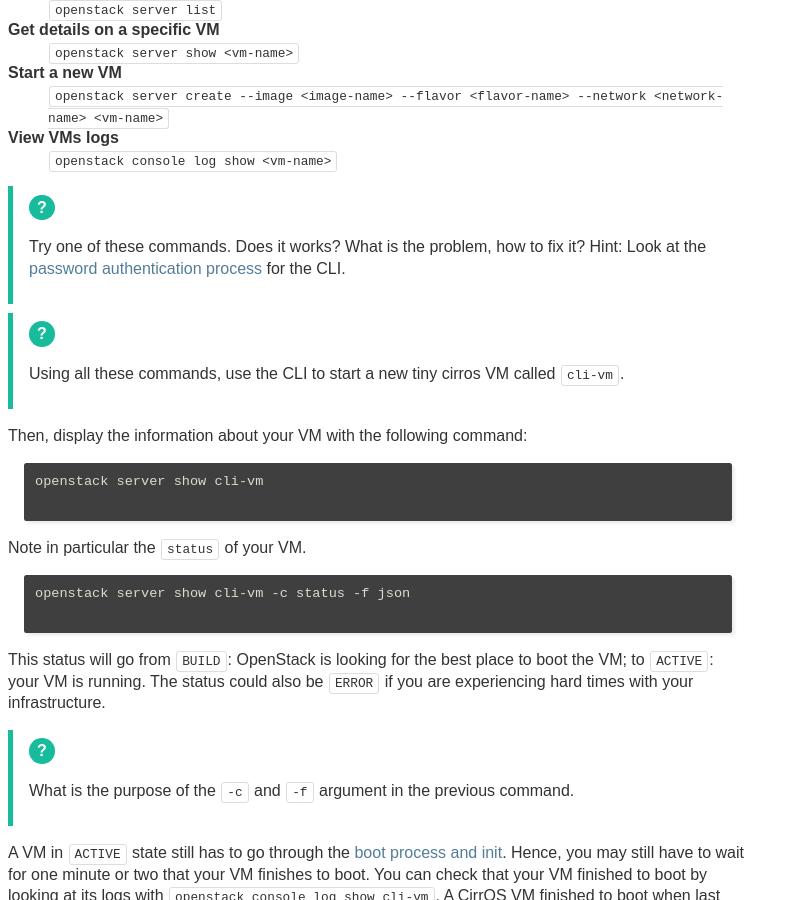
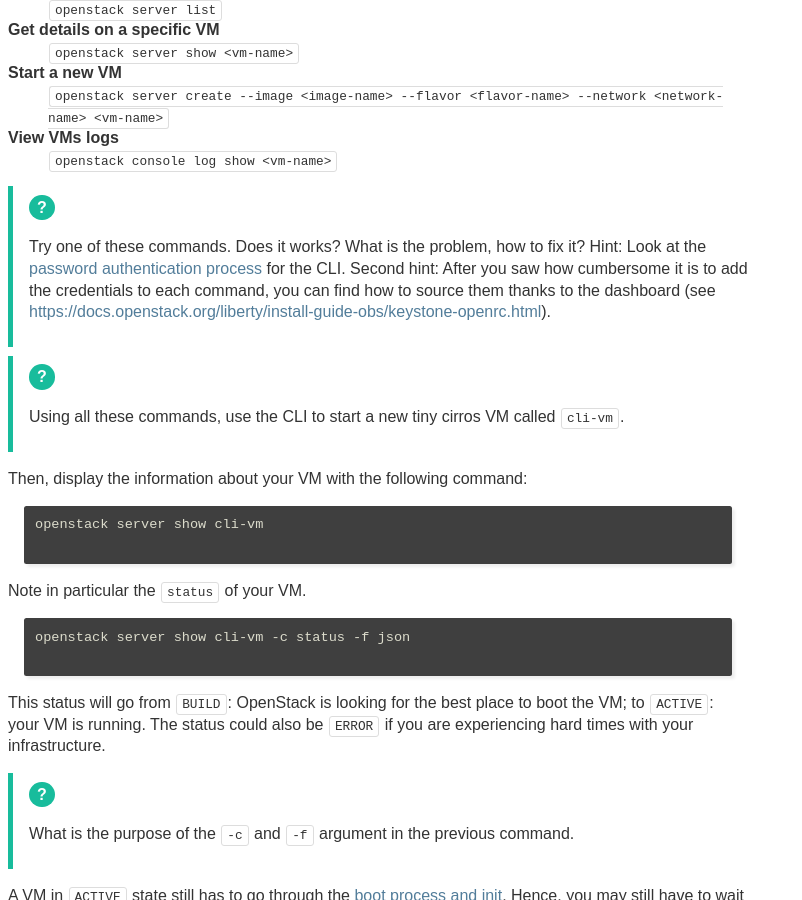
Before and after one commit to Marie-Donnie/Marie-Donnie.github.io, a Jekyll site: the page teachings/2021-2022/os-imt/index.html, which Jekyll copies as it is, in a window 1280 px wide and 900 px high, scrolled down 5101 px. Shown: the whole window, without its empty margins (0-802 px from the left). Built offline with Jekyll 4.4.1, drawn with Linux system fonts in a browser that asks for light colours; some web fonts are replaced; some of the changed text lies outside the part shown.

Commit message:
admin-openrc

```diff
--- a/teachings/2021-2022/os-imt/index.html
+++ b/teachings/2021-2022/os-imt/index.html
@@ -1,7 +1,7 @@
 <!DOCTYPE html>
 <html lang="en">
 <head>
-<!-- 2021-11-22 lun. 10:22 -->
+<!-- 2021-11-22 lun. 10:42 -->
 <meta charset="utf-8">
 <meta name="viewport" content="width=device-width, initial-scale=1">
 <title>Operate Resources in Public and Private Clouds Thanks to OpenStack</title>
@@ -259,62 +259,62 @@
 <ul>
 <li><a href="#sec:req">1. Requirements and Setup</a>
 <ul>
-<li><a href="#orgfce4e64">1.1. Environment</a></li>
+<li><a href="#org00b5846">1.1. Environment</a></li>
 <li><a href="#sec:assign-lab">1.2. Access the Lab machine</a></li>
 <li><a href="#sec:rscs-lab">1.3. Resources of the Lab</a></li>
-<li><a href="#org9b5cf46">1.4. Setup OpenStack</a></li>
+<li><a href="#org3e96fc2">1.4. Setup OpenStack</a></li>
 </ul>
 </li>
 <li><a href="#sec:play-with-os">2. Play with OpenStack (as an Admin)</a>
 <ul>
-<li><a href="#org8949b68">2.1. OpenStack Horizon dashboard</a></li>
+<li><a href="#orgbea8dd4">2.1. OpenStack Horizon dashboard</a></li>
 <li><a href="#sec:os-cli">2.2. Unleash the operator in you</a>
 <ul>
-<li><a href="#org1c9cae4">2.2.1. Make the world reaches the VM</a></li>
+<li><a href="#org5a219f2">2.2.1. Make the world reaches the VM</a></li>
 </ul>
 </li>
 <li><a href="#sec:enc-trust">2.3. In encryption we trust</a></li>
-<li><a href="#orgc16f362">2.4. The art of contextualizing a VM</a>
+<li><a href="#orgac6d861">2.4. The art of contextualizing a VM</a>
 <ul>
 <li><a href="#sec:debian10-ftw">2.4.1. Debian 10 FTW</a></li>
 <li><a href="#sec:cloud-init">2.4.2. <code>cloud-init</code> in Action</a></li>
 </ul>
 </li>
-<li><a href="#org853bdf4">2.5. Run VMs at (near-)native speed</a></li>
+<li><a href="#org22f8ac8">2.5. Run VMs at (near-)native speed</a></li>
 </ul>
 </li>
 <li><a href="#sec:wp-devops">3. Deploy a WordPress as a Service (as a DevOps)</a></li>
 <li><a href="#sec:heat">4. Automatize the Deployment with Heat</a>
 <ul>
-<li><a href="#orge434f50">4.1. Preamble</a></li>
-<li><a href="#orgd55ec61">4.2. Boot a VM</a></li>
+<li><a href="#org97a5b20">4.1. Preamble</a></li>
+<li><a href="#orgc50f2f2">4.2. Boot a VM</a></li>
 <li><a href="#sec:heat-params">4.3. Need more flexibility: let&rsquo;s add parameters</a></li>
 <li><a href="#sec:heat-outputs">4.4. Need to return values: let&rsquo;s use outputs</a></li>
-<li><a href="#org23f07f3">4.5. Integrate <code>cloud-init</code></a></li>
-<li><a href="#org81bb9ec">4.6. Dynamic configuration with <code>cloud-init</code> and parameters</a></li>
+<li><a href="#orga639eb5">4.5. Integrate <code>cloud-init</code></a></li>
+<li><a href="#org6eb33ef">4.6. Dynamic configuration with <code>cloud-init</code> and parameters</a></li>
 <li><a href="#sec:data-deps-rscs">4.7. Data dependency between resources</a></li>
-<li><a href="#org2063c64">4.8. Nested templates</a></li>
-<li><a href="#org87916c5">4.9. Nested templates with data dependency</a></li>
-<li><a href="#org60dfb22">4.10. Other type of resources: floating IP</a></li>
+<li><a href="#org279f3d0">4.8. Nested templates</a></li>
+<li><a href="#orgc2a402b">4.9. Nested templates with data dependency</a></li>
+<li><a href="#org31ed3ef">4.10. Other type of resources: floating IP</a></li>
 </ul>
 </li>
 <li><a href="#sec:wp-heat">5. Deploy a WordPress as a Service (as a Heat DevOps)</a></li>
-<li><a href="#org79511b5">6. Appendix</a>
+<li><a href="#orge478e53">6. Appendix</a>
 <ul>
-<li><a href="#orgeab300e">6.1. Install MariaDB on Debian 10</a></li>
-<li><a href="#orgd2596f4">6.2. Install Wordpress application on Debian 10</a></li>
+<li><a href="#org53f746b">6.1. Install MariaDB on Debian 10</a></li>
+<li><a href="#org62e805b">6.2. Install Wordpress application on Debian 10</a></li>
 </ul>
 </li>
 </ul>
 </div>
 </nav>
 
-<div id="outline-container-orgc07dad6" class="outline-2">
-<h2 id="sec:req"><a id="orgc07dad6"></a><span class="section-number-2">1</span> Requirements and Setup</h2>
+<div id="outline-container-orge94916e" class="outline-2">
+<h2 id="sec:req"><a id="orge94916e"></a><span class="section-number-2">1</span> Requirements and Setup</h2>
 <div class="outline-text-2" id="text-sec:req">
 </div>
-<div id="outline-container-orgfce4e64" class="outline-3">
-<h3 id="orgfce4e64"><span class="section-number-3">1.1</span> Environment</h3>
+<div id="outline-container-org00b5846" class="outline-3">
+<h3 id="org00b5846"><span class="section-number-3">1.1</span> Environment</h3>
 <div class="outline-text-3" id="text-1-1">
 <p>
 OpenStack needs, at least, 6 Go of RAM to run. And plenty more to
@@ -354,8 +354,8 @@
 </div>
 </div>
 
-<div id="outline-container-org039005a" class="outline-3">
-<h3 id="sec:assign-lab"><a id="org039005a"></a><span class="section-number-3">1.2</span> Access the Lab machine</h3>
+<div id="outline-container-org142a8a3" class="outline-3">
+<h3 id="sec:assign-lab"><a id="org142a8a3"></a><span class="section-number-3">1.2</span> Access the Lab machine</h3>
 <div class="outline-text-3" id="text-sec:assign-lab">
 <p>
 Find the assignation list of Lab machine per student on the
@@ -456,8 +456,8 @@
 </div>
 </div>
 
-<div id="outline-container-org74c7877" class="outline-3">
-<h3 id="sec:rscs-lab"><a id="org74c7877"></a><span class="section-number-3">1.3</span> Resources of the Lab</h3>
+<div id="outline-container-org7b892cd" class="outline-3">
+<h3 id="sec:rscs-lab"><a id="org7b892cd"></a><span class="section-number-3">1.3</span> Resources of the Lab</h3>
 <div class="outline-text-3" id="text-sec:rscs-lab">
 <p>
 Get the resources of the lab at <a href="https://raw.githubusercontent.com/Marie-Donnie/lectures/master/2021-2022/os-imt/tp.tar.gz">https://raw.githubusercontent.com/Marie-Donnie/lectures/master/2021-2022/os-imt/tp.tar.gz</a>:
@@ -481,8 +481,8 @@
 </div>
 </div>
 
-<div id="outline-container-org9b5cf46" class="outline-3">
-<h3 id="org9b5cf46"><span class="section-number-3">1.4</span> Setup OpenStack</h3>
+<div id="outline-container-org3e96fc2" class="outline-3">
+<h3 id="org3e96fc2"><span class="section-number-3">1.4</span> Setup OpenStack</h3>
 <div class="outline-text-3" id="text-1-4">
 <p>
 Install snap.
@@ -522,12 +522,12 @@
 </div>
 </div>
 
-<div id="outline-container-org328fcc4" class="outline-2">
-<h2 id="sec:play-with-os"><a id="org328fcc4"></a><span class="section-number-2">2</span> Play with OpenStack (as an Admin)</h2>
+<div id="outline-container-orga104219" class="outline-2">
+<h2 id="sec:play-with-os"><a id="orga104219"></a><span class="section-number-2">2</span> Play with OpenStack (as an Admin)</h2>
 <div class="outline-text-2" id="text-sec:play-with-os">
 </div>
-<div id="outline-container-org8949b68" class="outline-3">
-<h3 id="org8949b68"><span class="section-number-3">2.1</span> OpenStack Horizon dashboard</h3>
+<div id="outline-container-orgbea8dd4" class="outline-3">
+<h3 id="orgbea8dd4"><span class="section-number-3">2.1</span> OpenStack Horizon dashboard</h3>
 <div class="outline-text-3" id="text-2-1">
 <p>
 One service deployed is the OpenStack dashboard (Horizon). On your own
@@ -576,8 +576,8 @@
 </div>
 </div>
 
-<div id="outline-container-org8a02016" class="outline-3">
-<h3 id="sec:os-cli"><a id="org8a02016"></a><span class="section-number-3">2.2</span> Unleash the operator in you</h3>
+<div id="outline-container-org9725fef" class="outline-3">
+<h3 id="sec:os-cli"><a id="org9725fef"></a><span class="section-number-3">2.2</span> Unleash the operator in you</h3>
 <div class="outline-text-3" id="text-sec:os-cli">
 <p>
 While Horizon is helpful to discover OpenStack features, this is not
@@ -608,7 +608,9 @@
 <p>
 Try one of these commands.  Does it works?  What is the problem, how
 to fix it?  Hint: Look at the <a href="https://docs.openstack.org/python-openstackclient/ussuri/cli/authentication.html">password authentication process</a> for the
-CLI.
+CLI. Second hint: After you saw how cumbersome it is to add the
+credentials to each command, you can find how to source them thanks to
+the dashboard (see <a href="https://docs.openstack.org/liberty/install-guide-obs/keystone-openrc.html">https://docs.openstack.org/liberty/install-guide-obs/keystone-openrc.html</a>).
 </p>
 
 </div>
@@ -674,8 +676,8 @@
 </pre>
 </div>
 
-<div id="outline-container-org1c9cae4" class="outline-4">
-<h4 id="org1c9cae4"><span class="section-number-4">2.2.1</span> Make the world reaches the VM</h4>
+<div id="outline-container-org5a219f2" class="outline-4">
+<h4 id="org5a219f2"><span class="section-number-4">2.2.1</span> Make the world reaches the VM</h4>
 <div class="outline-text-4" id="text-2-2-1">
 <p>
 The <a href="https://docs.openstack.org/neutron/ussuri/">neutron</a> service manage networks in OpenStack.  Neutron
@@ -782,8 +784,8 @@
 </div>
 </div>
 
-<div id="outline-container-org42157f3" class="outline-3">
-<h3 id="sec:enc-trust"><a id="org42157f3"></a><span class="section-number-3">2.3</span> In encryption we trust</h3>
+<div id="outline-container-org2b792f4" class="outline-3">
+<h3 id="sec:enc-trust"><a id="org2b792f4"></a><span class="section-number-3">2.3</span> In encryption we trust</h3>
 <div class="outline-text-3" id="text-sec:enc-trust">
 <p>
 Any cirros VMs share the same credentials (i.e., <code>cirros</code>, <code>gocubsgo</code>)
@@ -861,8 +863,8 @@
 </div>
 </div>
 
-<div id="outline-container-orgc16f362" class="outline-3">
-<h3 id="orgc16f362"><span class="section-number-3">2.4</span> The art of contextualizing a VM</h3>
+<div id="outline-container-orgac6d861" class="outline-3">
+<h3 id="orgac6d861"><span class="section-number-3">2.4</span> The art of contextualizing a VM</h3>
 <div class="outline-text-3" id="text-2-4">
 <p>
 Contextualizing is the process that automatically installs software,
@@ -887,8 +889,8 @@
 </p>
 </div>
 
-<div id="outline-container-org7ec3608" class="outline-4">
-<h4 id="sec:debian10-ftw"><a id="org7ec3608"></a><span class="section-number-4">2.4.1</span> Debian 10 FTW</h4>
+<div id="outline-container-orgac3e0f3" class="outline-4">
+<h4 id="sec:debian10-ftw"><a id="orgac3e0f3"></a><span class="section-number-4">2.4.1</span> Debian 10 FTW</h4>
 <div class="outline-text-4" id="text-sec:debian10-ftw">
 <p>
 When it comes the time to deal with real applications, we cannot use
@@ -904,7 +906,7 @@
 </p>
 
 <div class="org-src-container">
-<pre class="src src-bash" id="orgf3bf0c8"><span style="color: #7f7f7f;"># </span><span style="color: #7f7f7f;">Delete VMs</span>
+<pre class="src src-bash" id="orgc08b1f0"><span style="color: #7f7f7f;"># </span><span style="color: #7f7f7f;">Delete VMs</span>
 <span style="color: #00bfff;">for</span> vm<span style="color: #00bfff;"> in</span> $(<span style="color: #fa8072;">openstack</span> server list -c ID -f value); <span style="color: #00bfff;">do</span> <span style="color: #deb887;">\</span>
   <span style="color: #f08080;">echo</span> <span style="color: #deb887;">"Deleting ${vm}..."</span>; <span style="color: #deb887;">\</span>
   openstack server delete <span style="color: #deb887;">"${vm}"</span>; <span style="color: #deb887;">\</span>
@@ -944,8 +946,8 @@
 </div>
 </div>
 
-<div id="outline-container-org8614878" class="outline-4">
-<h4 id="sec:cloud-init"><a id="org8614878"></a><span class="section-number-4">2.4.2</span> <code>cloud-init</code> in Action</h4>
+<div id="outline-container-orgf4ac85a" class="outline-4">
+<h4 id="sec:cloud-init"><a id="orgf4ac85a"></a><span class="section-number-4">2.4.2</span> <code>cloud-init</code> in Action</h4>
 <div class="outline-text-4" id="text-sec:cloud-init">
 <p>
 To tell <code>cloud-init</code> to load and execute a specific script at boot
@@ -956,7 +958,7 @@
 <div class="do">
 <p>
 Start a new VM named <code>art-vm</code> based on the <code>debian-10</code> image and the
-<code>m1.mini</code> flavor. The VM should load and execute the script <a href="#org8690846">1</a>
+<code>m1.mini</code> flavor. The VM should load and execute the script <a href="#org3f2febe">1</a>
 &#x2013; available under <code>rsc/art.sh</code> &#x2013; that installs the <a href="https://github.com/cmatsuoka/figlet"><code>figlet</code></a> and
 <a href="https://github.com/busyloop/lolcat"><code>lolcat</code></a> softwares on the VM. To allow the VM to connect to the
 outside world, you will have to execute the script <code>to-infinity.sh</code>,
@@ -968,7 +970,7 @@
 </div>
 
 <div class="org-src-container">
-<label class="org-src-name"><span class="listing-number">Listing 1: </span><code>cloud-init</code> script available under <code>rsc/art.sh</code></label><pre class="src src-bash" id="org8690846"><span style="color: #7f7f7f;">#</span><span style="color: #7f7f7f;">!/usr/bin/</span><span style="color: #00bfff;">env</span><span style="color: #7f7f7f;"> bash</span>
+<label class="org-src-name"><span class="listing-number">Listing 1: </span><code>cloud-init</code> script available under <code>rsc/art.sh</code></label><pre class="src src-bash" id="org3f2febe"><span style="color: #7f7f7f;">#</span><span style="color: #7f7f7f;">!/usr/bin/</span><span style="color: #00bfff;">env</span><span style="color: #7f7f7f;"> bash</span>
 <span style="color: #7f7f7f;"># </span><span style="color: #7f7f7f;">Fix DNS resolution</span>
 <span style="color: #f08080;">echo</span> <span style="color: #deb887;">""</span> &gt; /etc/resolv.conf
 <span style="color: #f08080;">echo</span> <span style="color: #deb887;">"nameserver 8.8.8.8"</span> &gt;&gt; /etc/resolv.conf
@@ -1025,8 +1027,8 @@
 </div>
 </div>
 
-<div id="outline-container-org853bdf4" class="outline-3">
-<h3 id="org853bdf4"><span class="section-number-3">2.5</span> Run VMs at (near-)native speed</h3>
+<div id="outline-container-org22f8ac8" class="outline-3">
+<h3 id="org22f8ac8"><span class="section-number-3">2.5</span> Run VMs at (near-)native speed</h3>
 <div class="outline-text-3" id="text-2-5">
 <p>
 Every time you do an <code>openstack server create ...</code>, your request hits,
@@ -1106,8 +1108,8 @@
 </div>
 </div>
 
-<div id="outline-container-org97d6116" class="outline-2">
-<h2 id="sec:wp-devops"><a id="org97d6116"></a><span class="section-number-2">3</span> Deploy a WordPress as a Service (as a DevOps)</h2>
+<div id="outline-container-org323dc64" class="outline-2">
+<h2 id="sec:wp-devops"><a id="org323dc64"></a><span class="section-number-2">3</span> Deploy a WordPress as a Service (as a DevOps)</h2>
 <div class="outline-text-2" id="text-sec:wp-devops">
 <p>
 In the previous sessions, we saw how to boot a VM with OpenStack, and
@@ -1162,22 +1164,22 @@
 
 <p>
 The <code>rsc</code> directory provides bash scripts to deploy the MariaDB
-database and web server of WordPress (also in <a href="#org79511b5">Appendix</a>). Review it
+database and web server of WordPress (also in <a href="#orge478e53">Appendix</a>). Review it
 before going any further (spot the <b>{{ TODO }}</b>).  And ask yourself
 questions such as: Does the <code>wordpress-db</code> VM needs a floating IP in
 order to be reached by the <code>wordpress-app</code> VM?
 </p>
 
 <p>
-Also, remind to <a href="#orgf3bf0c8">clean your environment</a>.
-</p>
-
-</div>
-</div>
-</div>
-
-<div id="outline-container-orgb9fb55f" class="outline-2">
-<h2 id="sec:heat"><a id="orgb9fb55f"></a><span class="section-number-2">4</span> Automatize the Deployment with Heat</h2>
+Also, remind to <a href="#orgc08b1f0">clean your environment</a>.
+</p>
+
+</div>
+</div>
+</div>
+
+<div id="outline-container-org63630c0" class="outline-2">
+<h2 id="sec:heat"><a id="org63630c0"></a><span class="section-number-2">4</span> Automatize the Deployment with Heat</h2>
 <div class="outline-text-2" id="text-sec:heat">
 <p>
 <a href="https://docs.openstack.org/heat/ussuri/">Heat</a> is the OpenStack orchestrator: it eats templates (called HOT for
@@ -1194,8 +1196,8 @@
 </p>
 </div>
 
-<div id="outline-container-orge434f50" class="outline-3">
-<h3 id="orge434f50"><span class="section-number-3">4.1</span> Preamble</h3>
+<div id="outline-container-org97a5b20" class="outline-3">
+<h3 id="org97a5b20"><span class="section-number-3">4.1</span> Preamble</h3>
 <div class="outline-text-3" id="text-4-1">
 <p>
 In this last part, the teacher has setup an OpenStack in a DataCenter
@@ -1244,8 +1246,8 @@
 </div>
 </div>
 
-<div id="outline-container-orgd55ec61" class="outline-3">
-<h3 id="orgd55ec61"><span class="section-number-3">4.2</span> Boot a VM</h3>
+<div id="outline-container-orgc50f2f2" class="outline-3">
+<h3 id="orgc50f2f2"><span class="section-number-3">4.2</span> Boot a VM</h3>
 <div class="outline-text-3" id="text-4-2">
 <p>
 The simplest HOT template you can declare describes how to boot a VM.
@@ -1307,8 +1309,8 @@
 </div>
 </div>
 
-<div id="outline-container-org7504ba8" class="outline-3">
-<h3 id="sec:heat-params"><a id="org7504ba8"></a><span class="section-number-3">4.3</span> Need more flexibility: let&rsquo;s add parameters</h3>
+<div id="outline-container-orgec27016" class="outline-3">
+<h3 id="sec:heat-params"><a id="orgec27016"></a><span class="section-number-3">4.3</span> Need more flexibility: let&rsquo;s add parameters</h3>
 <div class="outline-text-3" id="text-sec:heat-params">
 <p>
 Templates can be more flexible with parameters.  To that end you can:
@@ -1404,8 +1406,8 @@
 </div>
 </div>
 
-<div id="outline-container-org9c439d9" class="outline-3">
-<h3 id="sec:heat-outputs"><a id="org9c439d9"></a><span class="section-number-3">4.4</span> Need to return values: let&rsquo;s use outputs</h3>
+<div id="outline-container-orgf1534e7" class="outline-3">
+<h3 id="sec:heat-outputs"><a id="orgf1534e7"></a><span class="section-number-3">4.4</span> Need to return values: let&rsquo;s use outputs</h3>
 <div class="outline-text-3" id="text-sec:heat-outputs">
 <p>
 Templates can declare a set of attributes to return.  For instance,
@@ -1533,8 +1535,8 @@
 </div>
 </div>
 
-<div id="outline-container-org23f07f3" class="outline-3">
-<h3 id="org23f07f3"><span class="section-number-3">4.5</span> Integrate <code>cloud-init</code></h3>
+<div id="outline-container-orga639eb5" class="outline-3">
+<h3 id="orga639eb5"><span class="section-number-3">4.5</span> Integrate <code>cloud-init</code></h3>
 <div class="outline-text-3" id="text-4-5">
 <p>
 It is possible to declare a post-installation script in the template
@@ -1606,8 +1608,8 @@
 </div>
 </div>
 
-<div id="outline-container-org81bb9ec" class="outline-3">
-<h3 id="org81bb9ec"><span class="section-number-3">4.6</span> Dynamic configuration with <code>cloud-init</code> and parameters</h3>
+<div id="outline-container-org6eb33ef" class="outline-3">
+<h3 id="org6eb33ef"><span class="section-number-3">4.6</span> Dynamic configuration with <code>cloud-init</code> and parameters</h3>
 <div class="outline-text-3" id="text-4-6">
 <p>
 Let&rsquo;s mix parameters and cloud-init to write a template with a
@@ -1678,8 +1680,8 @@
 </div>
 </div>
 
-<div id="outline-container-orgec85770" class="outline-3">
-<h3 id="sec:data-deps-rscs"><a id="orgec85770"></a><span class="section-number-3">4.7</span> Data dependency between resources</h3>
+<div id="outline-container-orgd5dc685" class="outline-3">
+<h3 id="sec:data-deps-rscs"><a id="orgd5dc685"></a><span class="section-number-3">4.7</span> Data dependency between resources</h3>
 <div class="outline-text-3" id="text-sec:data-deps-rscs">
 <p>
 Let&rsquo;s declare a template with two VMs: <code>user</code> and <code>provider</code>.  The
@@ -1753,8 +1755,8 @@
 </div>
 </div>
 
-<div id="outline-container-org2063c64" class="outline-3">
-<h3 id="org2063c64"><span class="section-number-3">4.8</span> Nested templates</h3>
+<div id="outline-container-org279f3d0" class="outline-3">
+<h3 id="org279f3d0"><span class="section-number-3">4.8</span> Nested templates</h3>
 <div class="outline-text-3" id="text-4-8">
 <p>
 Heat is able to compose templates to keep human-readable files, using
@@ -1809,8 +1811,8 @@
 </div>
 </div>
 
-<div id="outline-container-org87916c5" class="outline-3">
-<h3 id="org87916c5"><span class="section-number-3">4.9</span> Nested templates with data dependency</h3>
+<div id="outline-container-orgc2a402b" class="outline-3">
+<h3 id="orgc2a402b"><span class="section-number-3">4.9</span> Nested templates with data dependency</h3>
 <div class="outline-text-3" id="text-4-9">
 <p>
 Let&rsquo;s describe the same deployment as in section <a href="#sec:data-deps-rscs">4.7</a>
@@ -1904,8 +1906,8 @@
 </div>
 </div>
 
-<div id="outline-container-org60dfb22" class="outline-3">
-<h3 id="org60dfb22"><span class="section-number-3">4.10</span> Other type of resources: floating IP</h3>
+<div id="outline-container-org31ed3ef" class="outline-3">
+<h3 id="org31ed3ef"><span class="section-number-3">4.10</span> Other type of resources: floating IP</h3>
 <div class="outline-text-3" id="text-4-10">
 <p>
 It&rsquo;s Floating IP time!
@@ -1973,8 +1975,8 @@
 </div>
 </div>
 
-<div id="outline-container-org4ec153f" class="outline-2">
-<h2 id="sec:wp-heat"><a id="org4ec153f"></a><span class="section-number-2">5</span> Deploy a WordPress as a Service (as a Heat DevOps)</h2>
+<div id="outline-container-org5358c56" class="outline-2">
+<h2 id="sec:wp-heat"><a id="org5358c56"></a><span class="section-number-2">5</span> Deploy a WordPress as a Service (as a Heat DevOps)</h2>
 <div class="outline-text-2" id="text-sec:wp-heat">
 <p>
 As a DevOps at OWPH &#x2013; Online WordPress Hosting &#x2013; you are now in
@@ -2013,12 +2015,12 @@
 </div>
 </div>
 
-<div id="outline-container-org79511b5" class="outline-2">
-<h2 id="org79511b5"><span class="section-number-2">6</span> Appendix</h2>
+<div id="outline-container-orge478e53" class="outline-2">
+<h2 id="orge478e53"><span class="section-number-2">6</span> Appendix</h2>
 <div class="outline-text-2" id="text-6">
 </div>
-<div id="outline-container-orgeab300e" class="outline-3">
-<h3 id="orgeab300e"><span class="section-number-3">6.1</span> Install MariaDB on Debian 10</h3>
+<div id="outline-container-org53f746b" class="outline-3">
+<h3 id="org53f746b"><span class="section-number-3">6.1</span> Install MariaDB on Debian 10</h3>
 <div class="outline-text-3" id="text-6-1">
 <div class="org-src-container">
 <pre class="src src-bash"><span style="color: #7f7f7f;">#</span><span style="color: #7f7f7f;">!/usr/bin/</span><span style="color: #00bfff;">env</span><span style="color: #7f7f7f;"> bash</span>
@@ -2063,8 +2065,8 @@
 </div>
 </div>
 
-<div id="outline-container-orgd2596f4" class="outline-3">
-<h3 id="orgd2596f4"><span class="section-number-3">6.2</span> Install Wordpress application on Debian 10</h3>
+<div id="outline-container-org62e805b" class="outline-3">
+<h3 id="org62e805b"><span class="section-number-3">6.2</span> Install Wordpress application on Debian 10</h3>
 <div class="outline-text-3" id="text-6-2">
 <div class="org-src-container">
 <pre class="src src-bash"><span style="color: #7f7f7f;">#</span><span style="color: #7f7f7f;">!/usr/bin/</span><span style="color: #00bfff;">env</span><span style="color: #7f7f7f;"> bash</span>
@@ -2134,7 +2136,7 @@
 <p class="email">Email: <a href="mailto:{firstname.lastname}@inria.fr">{firstname.lastname}@inria.fr</a></p>
 <p class="github">Find a typo, wanna make a proposition:
  <a href="https://github.com/BeyondTheClouds/lectures/issues/new?title=[os-imt]">open an issue</a></p>
-<p class="date">Last modification: 2021-11-22 lun. 10:18</p>
+<p class="date">Last modification: 2021-11-22 lun. 10:42</p>
 <p class="license">This work is licensed under a <a rel="license" href="http://creativecommons.org/licenses/by-sa/4.0/">Creative Commons Attribution-ShareAlike 4.0 International License</a>.</p>
 <p class="creator"><a href="https://www.gnu.org/software/emacs/">Emacs</a> 26.3 (<a href="https://orgmode.org">Org</a> mode 9.1.9) – <a href="http://gongzhitaao.org/orgcss">Zhitao Gong</a> customized theme</p>
 </div>
```
